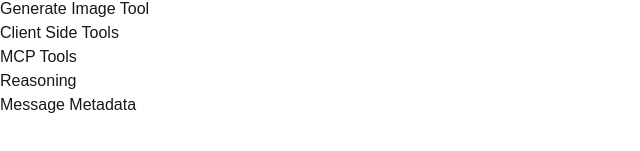
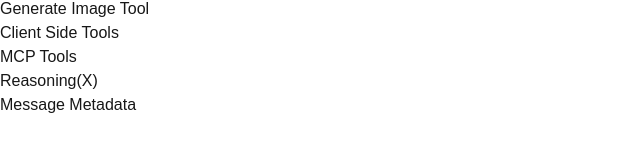
Before and after one commit to Lemonadeccc/AI-SDK-TUTORIALS, a Next.js app: page / in a window 1280 px wide. Shown: the part 339-490 px from the top of the page, without its empty margins (0-640 px from the left). Built offline with nearby package versions, Linux system fonts and the light colour scheme.

Commit message:
fix: personal verficiation is not pass

```diff
--- a/src/app/page.tsx
+++ b/src/app/page.tsx
@@ -56,7 +56,7 @@ export default function Home() {
         <Link href="/ui/mcp-tools">MCP Tools</Link>
       </div>
       <div>
-        <Link href="/ui/reasoning">Reasoning</Link>
+        <Link href="/ui/reasoning">Reasoning(X)</Link>
       </div>
       <div>
         <Link href="/ui/message-metadata">Message Metadata</Link>
```
